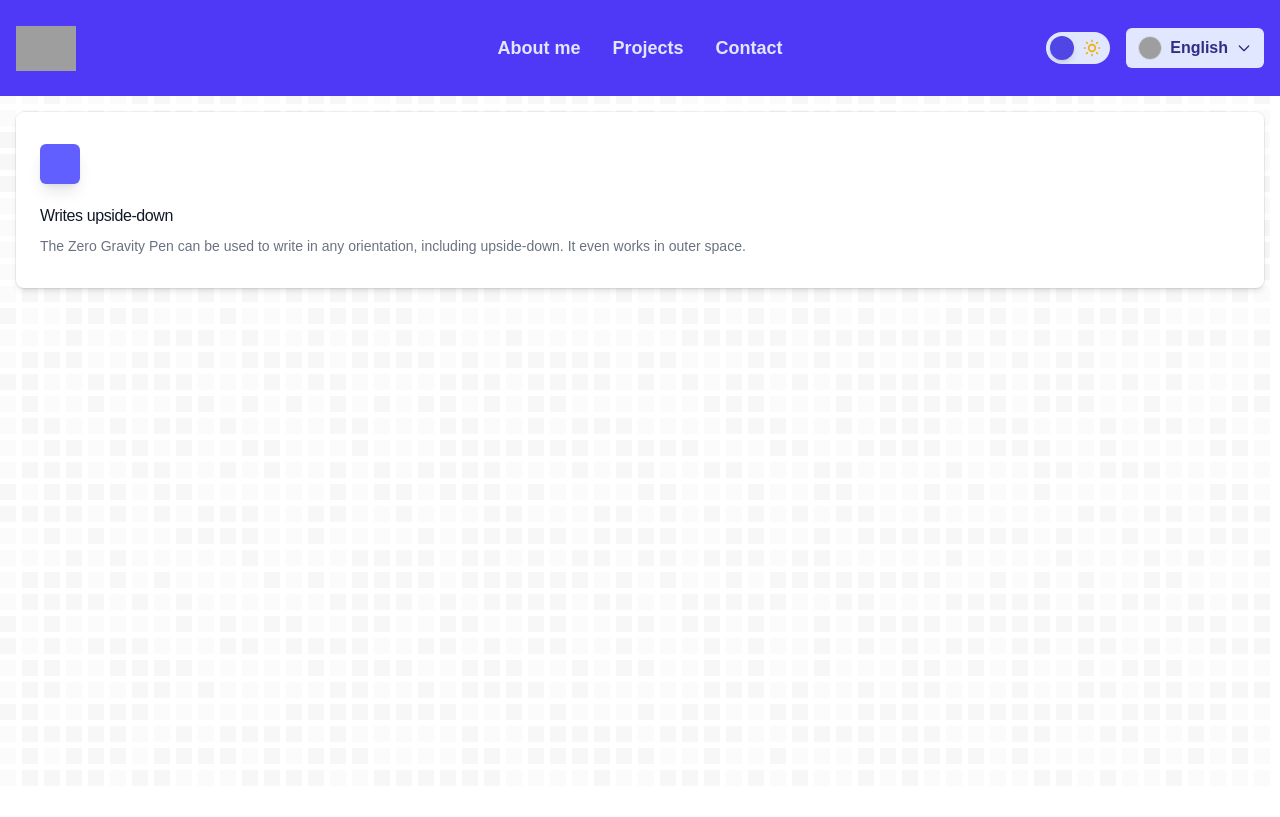
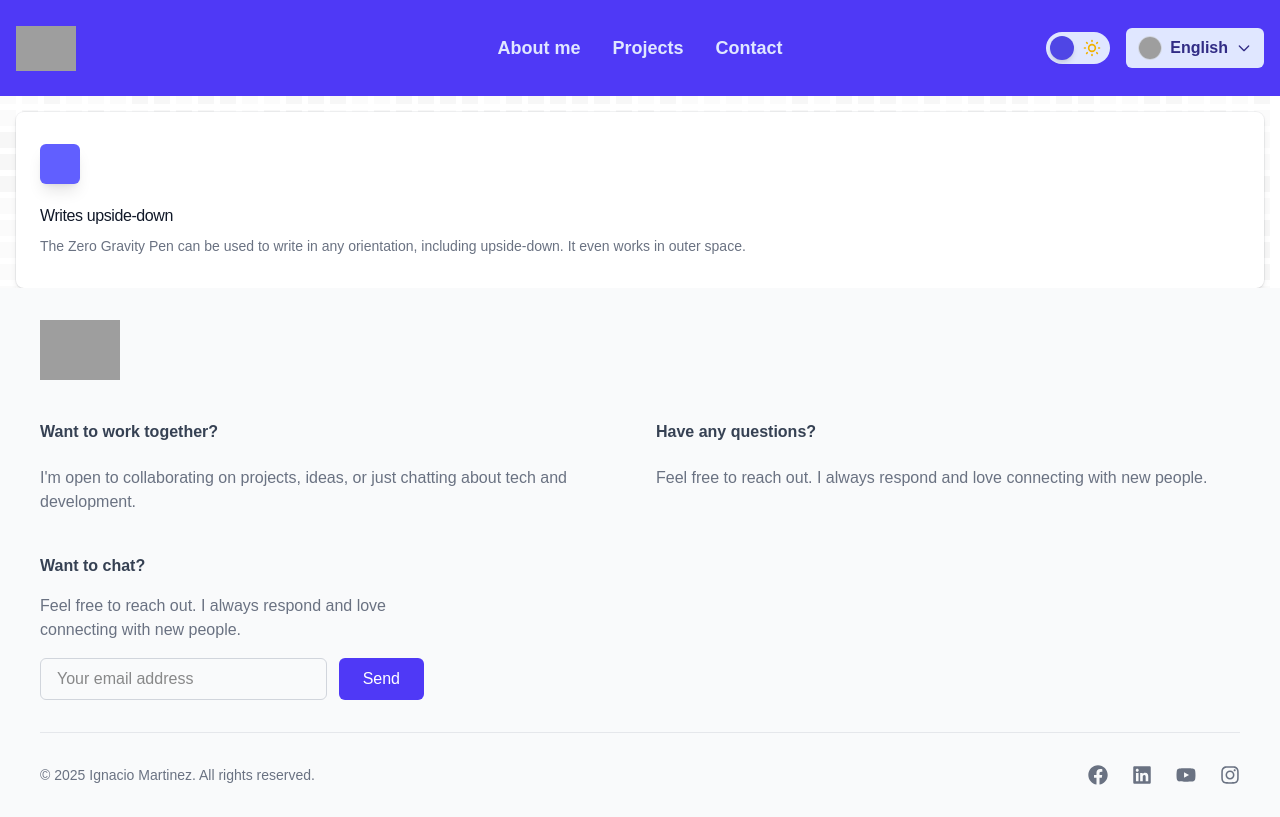
Before and after one commit to martinezdap25/portfolio-igna-martinez, a Next.js app: page /en in a window 1280 px wide. Built offline with nearby package versions, Linux system fonts and the light colour scheme; grey boxes are pictures that could not be loaded.

Commit message:
Footer terminado

```diff
--- a/src/app/[lang]/en.json
+++ b/src/app/[lang]/en.json
@@ -3,5 +3,17 @@
     "projects": "Projects",
     "about": "About me",
     "contact": "Contact"
+  },
+  "footer": {
+    "talk": "Want to chat?",
+    "work": "Want to work together?",
+    "work_desc": "I'm open to collaborating on projects, ideas, or just chatting about tech and development.",
+    "questions": "Have any questions?",
+    "questions_desc": "Feel free to reach out. I always respond and love connecting with new people.",
+    "email_placeholder": "Your email address",
+    "send": "Send",
+    "thanks": "Thanks! I'll be in touch soon.",
+    "invalid_email": "Please enter a valid email.",
+    "rights": "All rights reserved."
   }
 }
--- a/src/app/[lang]/es.json
+++ b/src/app/[lang]/es.json
@@ -3,5 +3,17 @@
     "projects": "Proyectos",
     "about": "Sobre mí",
     "contact": "Contacto"
+  },
+  "footer": {
+    "talk": "¿Querés charlar?",
+    "work": "¿Querés trabajar juntos?",
+    "work_desc": "Estoy abierto a colaborar en proyectos, ideas o simplemente para charlar sobre tecnología y desarrollo.",
+    "questions": "¿Tenés alguna consulta?",
+    "questions_desc": "No dudes en escribirme. Siempre respondo y me gusta conectar con personas nuevas.",
+    "email_placeholder": "Tu correo electrónico",
+    "send": "Enviar",
+    "thanks": "¡Gracias! Te estaré contactando pronto.",
+    "invalid_email": "Por favor, ingresa un email válido.",
+    "rights": "Todos los derechos reservados."
   }
 }
--- a/src/app/[lang]/layout.tsx
+++ b/src/app/[lang]/layout.tsx
@@ -4,6 +4,7 @@ import Header from '@/components/header/Header'
 import { ThemeProvider } from '@/components/theme/ThemeProvider'
 import { getDictionary } from '@/app/[lang]/dictionaries'
 import BitsBackgroundCanvas from '@/components/BitsBackgroundCanvas'
+import Footer from '@/components/footer/Footer'
 
 export async function generateStaticParams() {
   return [{ lang: 'en' }, { lang: 'es' }]
@@ -26,6 +27,7 @@ export default async function RootLayout({
           <Header lang={lang} dict={dict} />
           <BitsBackgroundCanvas />
           {children}
+          <Footer dictionary={dict}/>
         </ThemeProvider>
       </body>
     </html>
--- /dev/null
+++ b/src/components/footer/Footer.tsx
@@ -0,0 +1,162 @@
+/* eslint-disable @typescript-eslint/no-explicit-any */
+// app/[lang]/components/Footer.tsx
+'use client'
+
+import { useState, useEffect } from 'react'
+import { useTheme } from 'next-themes'
+import Image from 'next/image'
+import { FaFacebook, FaLinkedin, FaYoutube, FaInstagram } from 'react-icons/fa'
+
+type FooterProps = {
+    dictionary: any
+}
+
+function FooterContactSection({ dictionary }: { dictionary: any }) {
+    const [email, setEmail] = useState('')
+    const [messageSent, setMessageSent] = useState(false)
+    const [error, setError] = useState('')
+
+    const handleSubmit = (e: React.FormEvent) => {
+        e.preventDefault()
+        setError('')
+        if (!email.match(/^[^\s@]+@[^\s@]+\.[^\s@]+$/)) {
+            setError(dictionary.footer.invalid_email)
+            return
+        }
+        setMessageSent(true)
+        setEmail('')
+    }
+
+    return (
+        <div>
+            <h2 className="mb-4 font-semibold text-gray-700 dark:text-white">{dictionary.footer.talk}</h2>
+            <p className="mb-4 text-gray-500 dark:text-gray-300 max-w-sm">
+                {dictionary.footer.questions_desc}
+            </p>
+            {messageSent ? (
+                <p className="text-green-600 dark:text-green-400 font-semibold">{dictionary.footer.thanks}</p>
+            ) : (
+                <form onSubmit={handleSubmit} className="flex flex-col sm:flex-row gap-3 max-w-sm">
+                    <input
+                        type="email"
+                        placeholder={dictionary.footer.email_placeholder}
+                        className="flex-grow px-4 py-2 rounded-md border border-gray-300 dark:border-gray-600 focus:outline-none focus:ring-2 focus:ring-indigo-500 dark:bg-gray-800 dark:text-white"
+                        value={email}
+                        onChange={(e) => setEmail(e.target.value)}
+                        required
+                    />
+                    <button
+                        type="submit"
+                        className="bg-indigo-600 hover:bg-indigo-700 text-white rounded-md px-6 py-2 transition"
+                    >
+                        {dictionary.footer.send}
+                    </button>
+                </form>
+            )}
+            {error && (
+                <p className="mt-2 text-red-600 dark:text-red-400 font-semibold">{error}</p>
+            )}
+        </div>
+    )
+}
+
+export default function Footer({ dictionary }: FooterProps) {
+    const { theme, resolvedTheme } = useTheme()
+    const [mounted, setMounted] = useState(false)
+
+    useEffect(() => {
+        setMounted(true)
+    }, [])
+
+    if (!mounted) return null
+
+    const currentTheme = theme === 'system' ? resolvedTheme : theme
+
+    return (
+        <footer className="bg-gray-50 dark:bg-gray-900 px-6 py-8">
+            <div className="mx-auto max-w-7xl sm:px-6 lg:px-4">
+                {/* Logo */}
+                <div className="mb-10 flex items-center justify-center sm:justify-start gap-4">
+                    <Image
+                        src={
+                            currentTheme === 'dark'
+                                ? 'https://res.cloudinary.com/dsugc0qfa/image/upload/v1752616148/Logo---IM-Programador-2_u36swo.png'
+                                : 'https://res.cloudinary.com/dsugc0qfa/image/upload/v1752650023/Logo---IM-Programador-3_olsiqw.png'
+                        }
+                        alt="Logo Ignacio Martinez"
+                        width={60}
+                        height={60}
+                        className="h-15 w-auto"
+                        priority
+                    />
+                </div>
+
+                {/* Mensajes */}
+                <div className="grid grid-cols-1 sm:grid-cols-2 gap-8 mb-10 text-center sm:text-left">
+                    <div className="group">
+                        <h2 className="relative inline-block mb-4 font-semibold text-gray-700 dark:text-white transition-colors">
+                            {dictionary.footer.work}
+                            <span className="block h-0.5 w-0 bg-indigo-600 dark:bg-indigo-400 transition-all duration-300 group-hover:w-full mt-1"></span>
+                        </h2>
+                        <p className="text-gray-500 dark:text-gray-300">{dictionary.footer.work_desc}</p>
+                    </div>
+                    <div className="group">
+                        <h2 className="relative inline-block mb-4 font-semibold text-gray-700 dark:text-white transition-colors">
+                            {dictionary.footer.questions}
+                            <span className="block h-0.5 w-0 bg-indigo-600 dark:bg-indigo-400 transition-all duration-300 group-hover:w-full mt-1"></span>
+                        </h2>
+                        <p className="text-gray-500 dark:text-gray-300">{dictionary.footer.questions_desc}</p>
+                    </div>
+                </div>
+
+                <div className="max-w-sm mx-auto sm:mx-0">
+                    <FooterContactSection dictionary={dictionary} />
+                </div>
+
+                <hr className="my-8 border-gray-200 dark:border-gray-700" />
+
+                <div className="flex flex-col sm:flex-row justify-between items-center gap-4 text-gray-500 dark:text-gray-400 text-sm">
+                    <span>© 2025 Ignacio Martinez. {dictionary.footer.rights}</span>
+                    <div className="flex justify-center space-x-6">
+                        <a
+                            href="https://facebook.com"
+                            target="_blank"
+                            rel="noopener noreferrer"
+                            aria-label="Facebook"
+                            className="transition duration-200 transform hover:scale-110 hover:text-indigo-600 dark:hover:text-indigo-400"
+                        >
+                            <FaFacebook size={20} />
+                        </a>
+                        <a
+                            href="https://linkedin.com"
+                            target="_blank"
+                            rel="noopener noreferrer"
+                            aria-label="LinkedIn"
+                            className="transition duration-200 transform hover:scale-110 hover:text-indigo-600 dark:hover:text-indigo-400"
+                        >
+                            <FaLinkedin size={20} />
+                        </a>
+                        <a
+                            href="https://youtube.com"
+                            target="_blank"
+                            rel="noopener noreferrer"
+                            aria-label="YouTube"
+                            className="transition duration-200 transform hover:scale-110 hover:text-indigo-600 dark:hover:text-indigo-400"
+                        >
+                            <FaYoutube size={20} />
+                        </a>
+                        <a
+                            href="https://instagram.com"
+                            target="_blank"
+                            rel="noopener noreferrer"
+                            aria-label="Instagram"
+                            className="transition duration-200 transform hover:scale-110 hover:text-indigo-600 dark:hover:text-indigo-400"
+                        >
+                            <FaInstagram size={20} />
+                        </a>
+                    </div>
+                </div>
+            </div>
+        </footer>
+    )
+}
```
